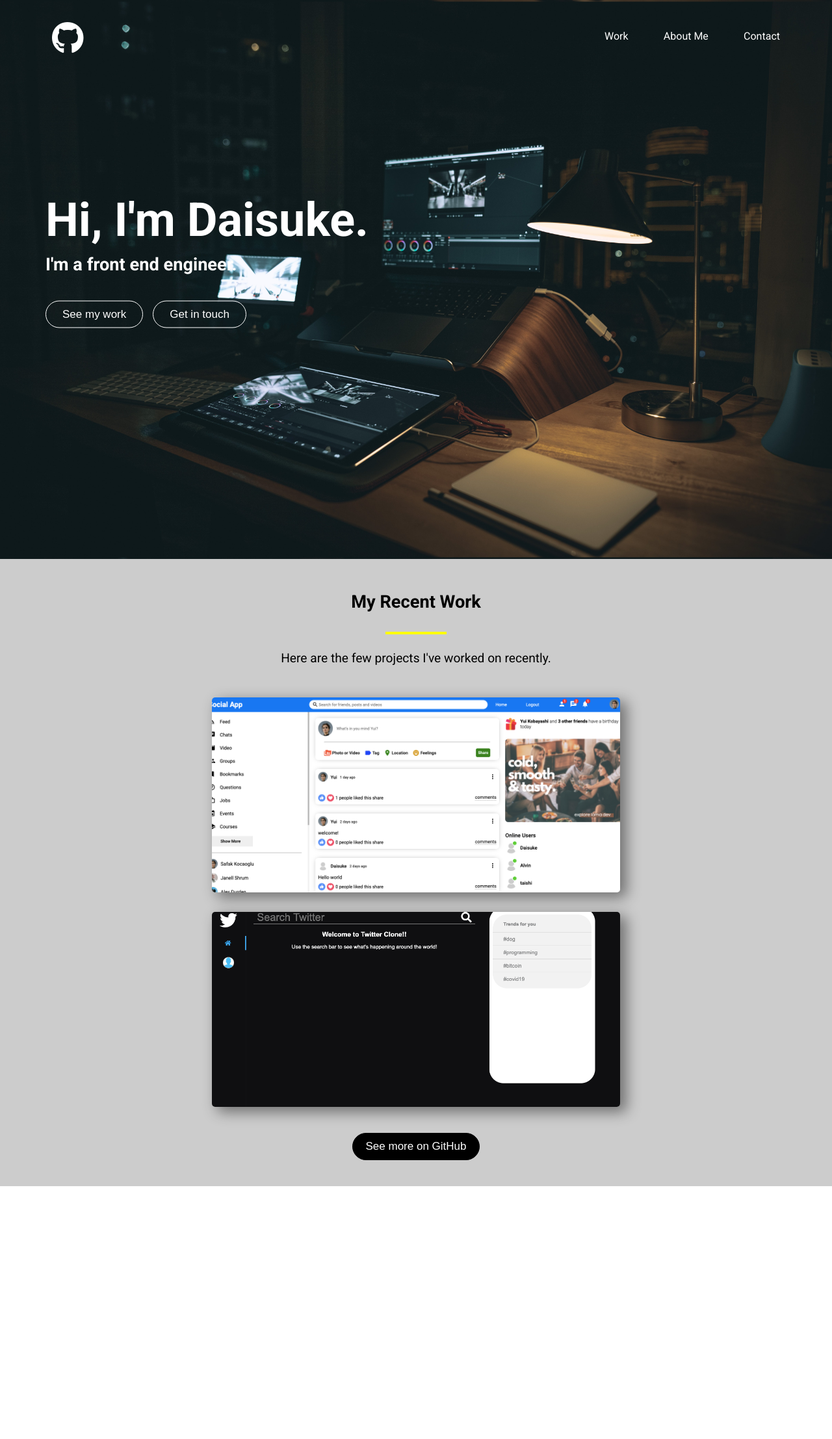
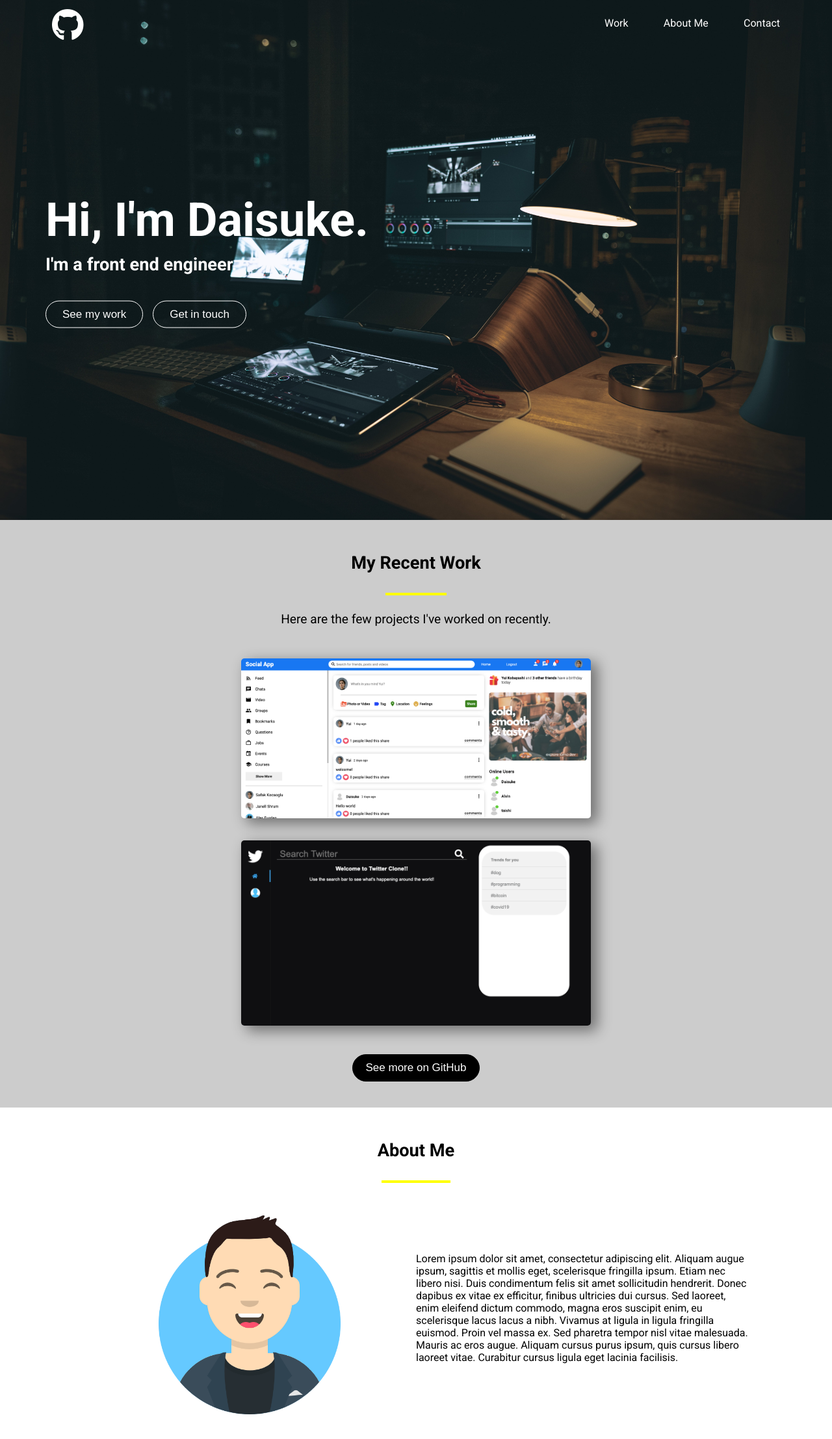
Before and after one commit to daisuke359/portfolio, a React (Create React App) app: page / in a window 1280 px wide. Shown: the top 2214 px of the page at 65% size. Before the commit the page ends 1825 px from the top, so only its background shows below. Built offline with nearby package versions, Linux system fonts and the light colour scheme.

Commit message:
add about me section

```diff
--- a/src/App.js
+++ b/src/App.js
@@ -1,12 +1,14 @@
 import './App.css';
 import Header from './components/header/Header';
 import Work from './components/work/Work';
+import AboutMe from './components/aboutMe/AboutMe';
 
 function App() {
   return (
     <div className="App">
       <Header/>
       <Work/>
+      <AboutMe/>
     </div>
   );
 }
--- /dev/null
+++ b/src/components/aboutMe/AboutMe.jsx
@@ -0,0 +1,21 @@
+import React from 'react';
+import "./aboutMe.css";
+
+export default function AboutMe() {
+    return (
+        <div id="about-me">
+            <div className="about-me-wrapper">
+                <h3 className="section-title">About Me</h3>
+                <hr className="section-title-underline" />
+                <div className="about-me-main">
+                    <div className="about-me-left">
+                        <img src="/avatar.png" alt="" className="about-img" />
+                    </div>
+                    <div className="about-me-right">
+                        <p className="about-me-desc">Lorem ipsum dolor sit amet, consectetur adipiscing elit. Aliquam augue ipsum, sagittis et mollis eget, scelerisque fringilla ipsum. Etiam nec libero nisi. Duis condimentum felis sit amet sollicitudin hendrerit. Donec dapibus ex vitae ex efficitur, finibus ultricies dui cursus. Sed laoreet, enim eleifend dictum commodo, magna eros suscipit enim, eu scelerisque lacus lacus a nibh. Vivamus at ligula in ligula fringilla euismod. Proin vel massa ex. Sed pharetra tempor nisl vitae malesuada. Mauris ac eros augue. Aliquam cursus purus ipsum, quis cursus libero laoreet vitae. Curabitur cursus ligula eget lacinia facilisis.</p>
+                    </div>
+                </div>
+            </div>
+        </div>
+    )
+}
--- /dev/null
+++ b/src/components/aboutMe/aboutMe.css
@@ -0,0 +1,23 @@
+.about-me-wrapper {
+    width: 80%;
+    margin: 0 auto 100px;
+}
+.about-me-main {
+    display: flex;
+    align-items: center;
+    margin-top: 30px;
+}
+
+.about-me-left {
+    flex: 1;
+}
+
+.about-me-right {
+    flex: 1;
+}
+
+.about-img {
+    margin: 0 auto;
+    width: 60%;
+    display: block;
+}
--- a/src/components/header/header.css
+++ b/src/components/header/header.css
@@ -1,16 +1,24 @@
 header {
     background-image: url("../../top_background.jpg");
     background-position: center;
+    background-attachment: fixed;
     background-size: contain;
     height: 100vh;
     color: white;
-    padding: 30px 80px;
+    padding: 0;
   }
 
   .header-nav {
+    background-color: transparent;
     display: flex;
     align-items: center;
-
+    padding: 10px 80px 0;
+    /* position: fixed;
+    top: 0; */
+    position: fixed;
+    top: 0;
+    left: 0;
+    right: 0;
   }
   .logo-container {
     flex: 9;
@@ -18,6 +26,7 @@ header {
   .logo-container .fa-github {
     font-size: 50px;
     cursor: pointer;
+    color: white;
   }
 
   .logo-container .fa-github:hover {
@@ -29,7 +38,6 @@ header {
     display: flex;
     flex: 3;
     justify-content: space-between;
-
   }
 
   .nav-item {
--- a/src/components/work/work.css
+++ b/src/components/work/work.css
@@ -16,8 +16,10 @@
 
 .work-item {
     margin: 30px auto 0;
-    width: 70%;
-    height: 300px;
+    width: auto;
+    height: auto;
+    max-width: 60%;
+    max-height: 300px;
     cursor: pointer;
     -webkit-border-radius: 10px;
     -moz-border-radius: 10px;
@@ -33,7 +35,7 @@
     border-radius: 5px;
     width: 100%;
     height: 100%;
-    object-fit: cover;
+    object-fit: fill;
     overflow: hidden;
     -webkit-border-radius: 5px;
     -moz-border-radius: 5px;
```
Also changed, not shown: public/avatar.png (added).
